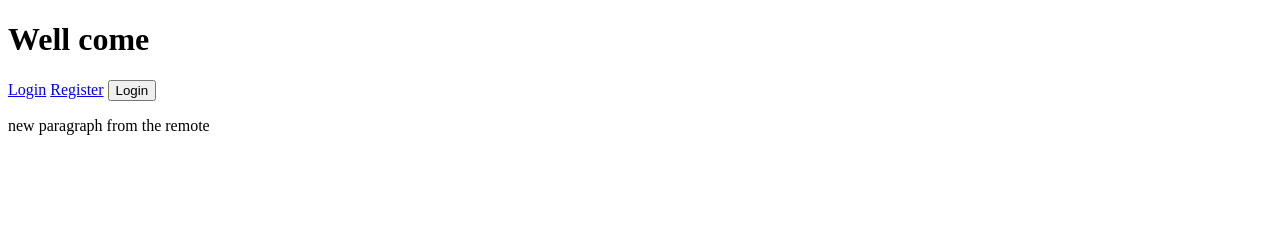
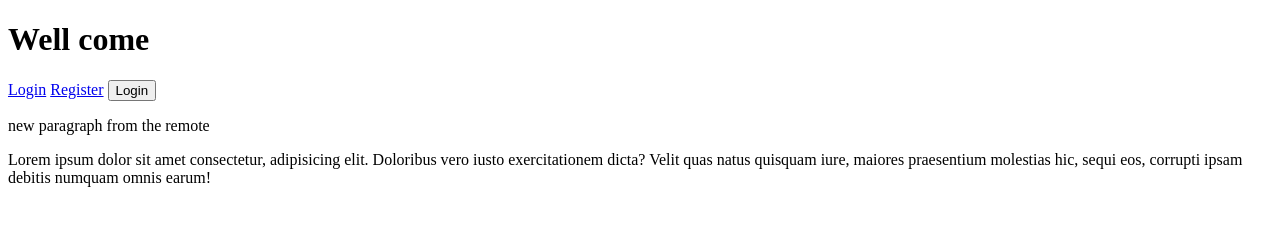
Before and after one commit to girmish12/clonefromremote, a plain HTML site: page index.html in a window 1280 px wide. Drawn offline with Linux system fonts and the light colour scheme.

Commit message:
adding paragraph from the local

```diff
--- a/index.html
+++ b/index.html
@@ -13,6 +13,13 @@
     <p>
         new paragraph from the remote
     </p>
-
+    <main>
+        <p>
+            Lorem ipsum dolor sit amet consectetur, adipisicing elit.
+             Doloribus vero iusto exercitationem dicta? Velit quas natus
+             quisquam iure, maiores praesentium molestias hic, sequi eos,
+             corrupti ipsam debitis numquam omnis earum!
+        </p>
+    </main>
 </body>
 </html>
```
